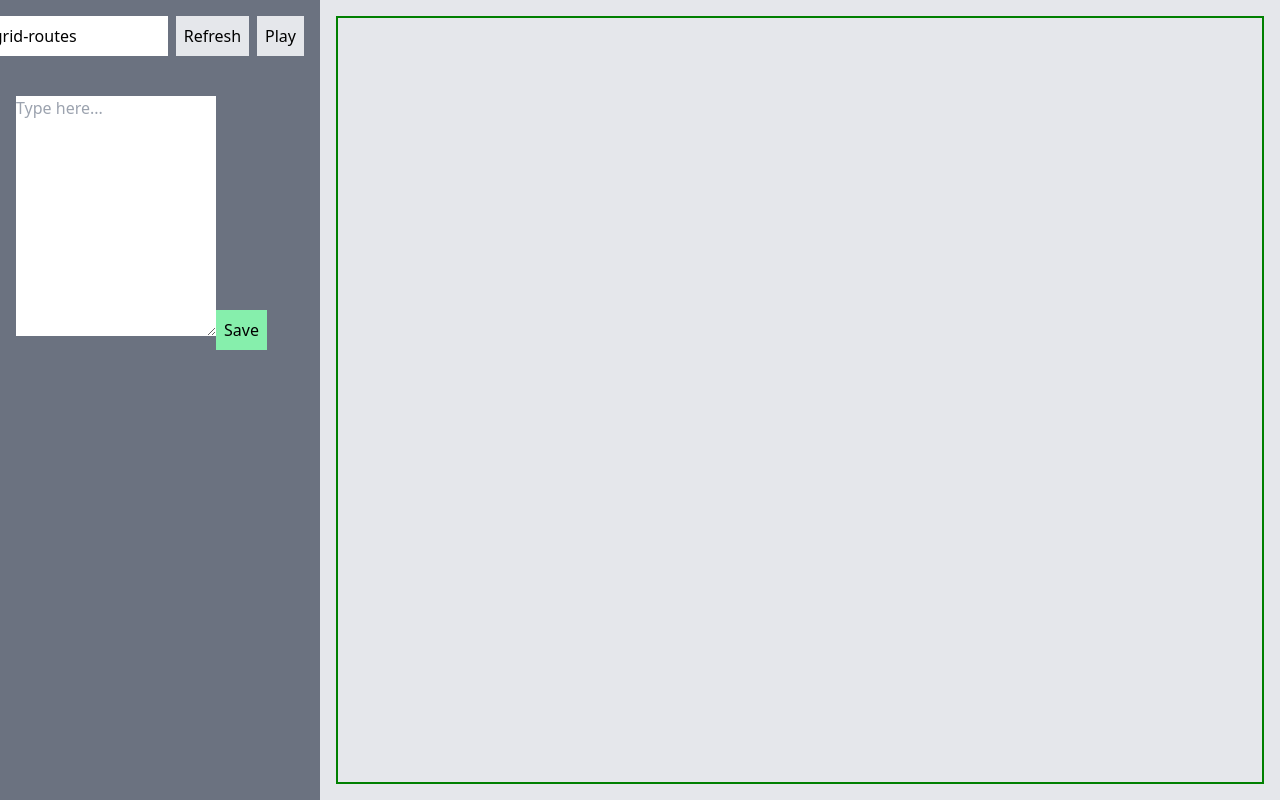
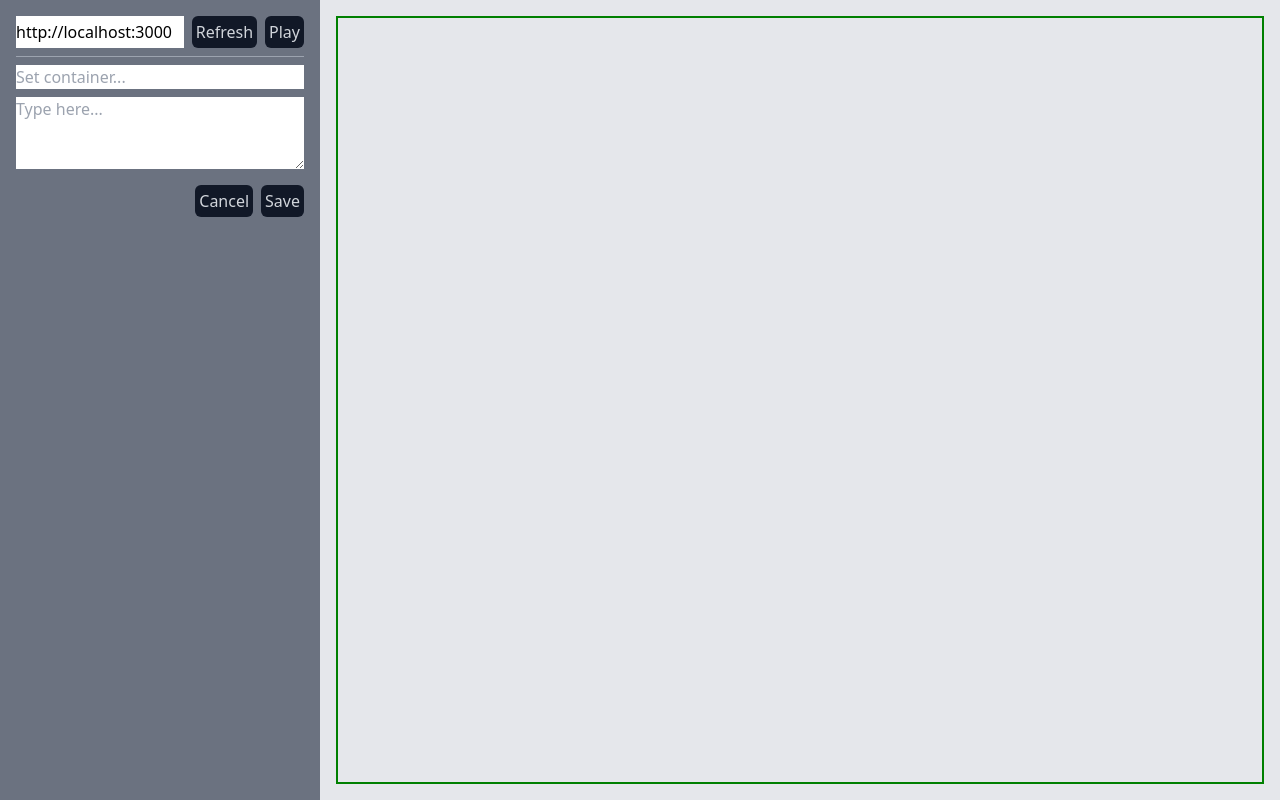
Before and after one commit to diegobugs/hackathon-browser, a React (Vite) app: page / in a window 1280 px wide. Both pictures are taken after a click on the button "Add action". Built offline with nearby package versions, Linux system fonts and the light colour scheme.

Commit message:
Checkpoit diseño, pero se rompio todo
Co-authored-by: Luis Pedro Mendoza Aceves <LPMendoza@users.noreply.github.com>

```diff
--- a/package.json
+++ b/package.json
@@ -15,7 +15,6 @@
     "react-dom": "^18.2.0"
   },
   "devDependencies": {
-    "@tanstack/eslint-plugin-query": "^4.29.4",
     "@types/react": "^18.0.28",
     "@types/react-dom": "^18.0.11",
     "@typescript-eslint/eslint-plugin": "^5.57.1",
--- a/src/App.tsx
+++ b/src/App.tsx
@@ -1,5 +1,7 @@
 import React, { useEffect, useRef, useState } from 'react'
 import { Langchain } from './langchain'
+import Button from './components/Button'
+import Spinner from './components/Spinner'
 
 const LOCATION = 'http://localhost:3000'
 
@@ -11,6 +13,7 @@ interface Prompt {
 }
 
 interface Sequence {
+  containerSelector: string
   prompt: Prompt
   selector?: string
   error: boolean
@@ -29,11 +32,10 @@ function App() {
   const iframeRef = useRef<HTMLIFrameElement | null>(null)
   const [currentPrompt, setCurrentPrompt] = useState<Prompt | null>()
   const [sequence, setSequence] = useState<Sequence[]>([])
-  const [documentSelector, setDocumentSelector] = useState<string>(
-    '.layout-grid-routes'
-  )
   const [running, setRunning] = useState<boolean>(false)
+  const [containerSelector, setContainerSelector] = useState<string>('')
   const [runningSequence, setRunningSequence] = useState<number>()
+  const [location, setLocation] = useState<string>(LOCATION)
 
   useEffect(() => {
     const iframe = iframeRef.current
@@ -60,12 +62,17 @@ function App() {
     }))
   }
 
+  const handleOnCancel = () => {
+    setCurrentPrompt(null)
+  }
+
   const handleOnSave = () => {
     if (!currentPrompt) return
 
     setSequence((state: any) => [
       ...state,
       {
+        containerSelector: containerSelector,
         prompt: currentPrompt,
         selector: '',
         error: false,
@@ -84,19 +91,23 @@ function App() {
 
     // Change background color of iframe
     if (iDocument) {
-      const content: any = iDocument.querySelector(documentSelector)
       const langchain = new Langchain()
 
       if (sequence && sequence.length > 0) {
-        const sequencesRunning = sequence.map(async ({ prompt }, index) => {
+        const sequencesRunning = sequence.map(
+          async ({ prompt, containerSelector }, index) => {
+            console.log('containerSelector', containerSelector)
+            const content: any = iDocument.querySelector(containerSelector)
             setRunningSequence(index)
-          await waitUntil(1000)
+
             const element = await langchain.retrieveElement(
               content.innerHTML,
               prompt.text
             )
 
             if (element) {
+              console.log('element', element)
+
               // Get element selector
               const selector = await langchain.retrieveElementSelector(element)
 
@@ -106,14 +117,19 @@ function App() {
 
                 // Execute the action over the element
                 if (action) {
-                const value = await langchain.retrieveValue(action, prompt.text)
+                  const value = await langchain.retrieveValue(
+                    action,
+                    prompt.text
+                  )
+
                   console.log('value', value)
+                  console.log('action', action)
                   console.log('selector', selector)
-                console.log('action', action)
+                  console.log('containerSelector', containerSelector)
 
                   if (action === 'click') {
                     const element = iDocument.querySelector(
-                    `${documentSelector} ${selector}`
+                      `${containerSelector} ${selector}`
                     )
                     console.log('element', element)
 
@@ -122,8 +138,9 @@ function App() {
                     }
                   } else if (action === 'type') {
                     const element = iDocument.querySelector(
-                    `${documentSelector} ${selector}`
+                      `${containerSelector} ${selector}`
                     )
+
                     console.log('element', element)
                     if (element) {
                       element.dispatchEvent(new Event('click'))
@@ -135,9 +152,8 @@ function App() {
                 }
               }
             }
-
-          console.log('-----------')
-        })
+          }
+        )
         await Promise.all(sequencesRunning)
         setRunning(false)
         setRunningSequence(undefined)
@@ -146,17 +162,28 @@ function App() {
   }
 
   const handlePause = () => {
-    console.log('paused')
+    setRunning(false)
   }
 
   const handleRefresh = () => {
     setRunning(false)
     setRunningSequence(undefined)
+
+    // Refesh the iframe
+    const iframe = iframeRef.current
+    if (iframe) {
+      iframe.src = location
+    }
   }
 
   const handleChangeDocumentSelector = (event: any) => {
     const { value } = event.target
-    setDocumentSelector(value)
+    setContainerSelector(value)
+  }
+
+  const handleChangeLocation = (event: any) => {
+    const { value } = event.target
+    setLocation(value)
   }
 
   return (
@@ -164,65 +191,72 @@ function App() {
       <div className="bg-gray-500 p-4 col-span-1">
         <div className="flex flex-row justify-end gap-2">
           <input
-            type="text"
-            value={documentSelector}
-            onChange={handleChangeDocumentSelector}
+            className="flex w-full"
+            value={location}
+            onChange={handleChangeLocation}
           />
-          <button className="bg-gray-200 p-2" onClick={handleRefresh}>
-            Refresh
-          </button>
-          <button
-            className="bg-gray-200 p-2"
-            onClick={handlePlaySequence}
-            disabled={!sequence}
-          >
+          <Button onClick={handleRefresh}>Refresh</Button>
+          <Button onClick={handlePlaySequence} disabled={!sequence}>
             {running ? 'Pause' : 'Play'}
-          </button>
+          </Button>
         </div>
-        <div className="mt-10">
+        <div className="mt-2 border-b border-gray-400" />
+        <div className="mt-2">
           {sequence &&
-            sequence.map(({ prompt }, index) => (
+            sequence.map(({ prompt, selector, containerSelector }, index) => (
               <div
                 key={index}
-                className={`flex flex-row justify-between items-center gap-2 bg-white mb-2 p-2 ${
+                className={`flex flex-row justify-between items-center gap-2 bg-gray-800 text-white mb-2 p-2 ${
                   runningSequence === index ? 'bg-green-300' : ''
                 }`}
               >
-                <div className="flex flex-col">
-                  <span className="text-sm">{prompt.type}</span>
+                <div className="w-full flex flex-col">
+                  <div className="flex flex-row items-center justify-between">
+                    <div>{runningSequence === index && <Spinner />}</div>
+                    <div className="flex flex-row justify-end">
+                      <span className="text-sm bg-green-700 text-center px-4">
+                        {prompt.type}
+                      </span>
+                    </div>
+                  </div>
+                  <div>
+                    <span className="text-sm">Selector </span>
+                    <span className="text-sm text-gray-400">
+                      {containerSelector}
+                    </span>
+                  </div>
                   <span className="text-sm">{prompt.text}</span>
                 </div>
               </div>
             ))}
 
           {currentPrompt && (
+            <div className="flex flex-col gap-2">
+              <input
+                type="text"
+                placeholder="Set container..."
+                value={containerSelector}
+                onChange={handleChangeDocumentSelector}
+              />
               <textarea
                 value={currentPrompt.text}
-              rows={10}
+                rows={3}
                 onChange={handleOnChange}
                 placeholder="Type here..."
               />
+            </div>
           )}
           {!currentPrompt && (
             <div className="flex gap-2">
-              <button
-                className="bg-gray-200 p-2 flex-1"
-                onClick={handleOnAdd('action')}
-              >
-                Add action
-              </button>
-              <button
-                className="bg-gray-200 p-2 flex-1"
-                onClick={handleOnAdd('assert')}
-              >
-                Add assertion
-              </button>
+              <Button onClick={handleOnAdd('action')}>Add action</Button>
+              <Button onClick={handleOnAdd('assert')}>Add assertion</Button>
             </div>
           )}
           {currentPrompt && (
-            <button className="bg-green-300 p-2" onClick={handleOnSave}>
-              Save
-            </button>
+            <div className="flex flex-row justify-end mt-4 gap-2">
+              <Button onClick={handleOnCancel}>Cancel</Button>
+              <Button onClick={handleOnSave}>Save</Button>
+            </div>
           )}
         </div>
       </div>
@@ -233,7 +267,7 @@ function App() {
           id="iFrame"
           width="100%"
           height="100%"
-          src={LOCATION}
+          src={location}
         />
       </div>
     </div>
--- /dev/null
+++ b/src/components/Button.tsx
@@ -0,0 +1,25 @@
+import React from 'react'
+
+interface ButtonProps {
+  onClick: () => void
+  disabled?: boolean
+  children: React.ReactNode
+}
+
+const Button: React.FunctionComponent<ButtonProps> = ({
+  onClick,
+  disabled,
+  children,
+}) => {
+  return (
+    <button
+      className=" bg-gray-900 p-1 text-base text-gray-300 rounded-md border-gray-300 border-solid"
+      onClick={onClick}
+      disabled={disabled}
+    >
+      {children}
+    </button>
+  )
+}
+
+export default Button
--- /dev/null
+++ b/src/components/Spinner.tsx
@@ -0,0 +1,35 @@
+import React from 'react'
+
+interface SpinnerProps {
+  width?: number
+  height?: number
+}
+
+const Spinner: React.FunctionComponent<SpinnerProps> = ({
+  width = 8,
+  height = 8,
+}) => {
+  return (
+    <div role="status">
+      <svg
+        aria-hidden="true"
+        className={`w-${width} h-${height} mr-2 text-gray-200 animate-spin dark:text-gray-600 fill-green-600`}
+        viewBox="0 0 100 101"
+        fill="none"
+        xmlns="http://www.w3.org/2000/svg"
+      >
+        <path
+          d="M100 50.5908C100 78.2051 77.6142 100.591 50 100.591C22.3858 100.591 0 78.2051 0 50.5908C0 22.9766 22.3858 0.59082 50 0.59082C77.6142 0.59082 100 22.9766 100 50.5908ZM9.08144 50.5908C9.08144 73.1895 27.4013 91.5094 50 91.5094C72.5987 91.5094 90.9186 73.1895 90.9186 50.5908C90.9186 27.9921 72.5987 9.67226 50 9.67226C27.4013 9.67226 9.08144 27.9921 9.08144 50.5908Z"
+          fill="currentColor"
+        />
+        <path
+          d="M93.9676 39.0409C96.393 38.4038 97.8624 35.9116 97.0079 33.5539C95.2932 28.8227 92.871 24.3692 89.8167 20.348C85.8452 15.1192 80.8826 10.7238 75.2124 7.41289C69.5422 4.10194 63.2754 1.94025 56.7698 1.05124C51.7666 0.367541 46.6976 0.446843 41.7345 1.27873C39.2613 1.69328 37.813 4.19778 38.4501 6.62326C39.0873 9.04874 41.5694 10.4717 44.0505 10.1071C47.8511 9.54855 51.7191 9.52689 55.5402 10.0491C60.8642 10.7766 65.9928 12.5457 70.6331 15.2552C75.2735 17.9648 79.3347 21.5619 82.5849 25.841C84.9175 28.9121 86.7997 32.2913 88.1811 35.8758C89.083 38.2158 91.5421 39.6781 93.9676 39.0409Z"
+          fill="currentFill"
+        />
+      </svg>
+      <span className="sr-only">...</span>
+    </div>
+  )
+}
+
+export default Spinner
--- a/src/langchain.ts
+++ b/src/langchain.ts
@@ -2,7 +2,7 @@ import { Configuration, OpenAIApi } from 'openai'
 
 const configuration = new Configuration({
   organization: 'org-scTtDRuncpaYiFm4kWWdLvUt',
-  apiKey: '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',
+  apiKey: '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',
 })
 
 export class Langchain {
@@ -28,13 +28,10 @@ export class Langchain {
   // Traducido: CLick on the search button
 
   async retrieveElement(input: any, prompt: string) {
-    const response = await this.model.createChatCompletion({
+    const response = await this.model.createCompletion({
       temperature: 0,
-      model: 'gpt-3.5-turbo',
-      messages: [
-        {
-          role: 'user',
-          content: `
+      model: 'text-davinci-001',
+      prompt: `
           Retrieve only the HTML element that better matches to the user prompt.
       Answer only a valid HTML element that is in the given HTML.
 
@@ -42,30 +39,6 @@ export class Langchain {
       ${input}
 
       ${prompt}`,
-        },
-      ],
-    })
-
-    if (response && response.data.choices) {
-      const { message } = response.data.choices[0]
-
-      return message?.content.trim()
-    }
-  }
-
-  async retrieveElementSelector(element: string) {
-    const response = await this.model.createCompletion({
-      temperature: 0,
-      //model: 'gpt-3.5-turbo',
-      model: 'text-davinci-001',
-      prompt: `
-      Retrieve only the selector that matches the current element.
-      Output only a valid selector for the given element. Be the most precise as possible.
-
-      The current element is:
-      ${element}
-
-      `,
     })
 
     if (response && response.data.choices) {
@@ -75,28 +48,22 @@ export class Langchain {
     }
   }
 
-  async retrieveElementSelectorChat(element: string) {
-    const response = await this.model.createChatCompletion({
+  async retrieveElementSelector(element: string) {
+    const response = await this.model.createCompletion({
       temperature: 0,
-      model: 'gpt-3.5-turbo',
-      messages: [
-        {
-          role: 'user',
-          content: `
-          Retrieve only the selector that matches the current element.
-      Output only a valid selector for the given element. Be the most precise as possible.
+      model: 'text-davinci-001',
+      prompt: `
+      Retrieve only the html selector that matches the current element.
+      Output only a valid html selector for the given element. Be the most precise as possible.
 
-      The current element is:
-      ${element}
-          `,
-        },
-      ],
+      Element: ${element}
+      `,
     })
 
     if (response && response.data.choices) {
-      const { message } = response.data.choices[0]
+      const { text } = response.data.choices[0]
 
-      return message?.content.trim()
+      return text?.trim()
     }
   }
 
@@ -148,14 +115,70 @@ export class Langchain {
     }
   }
 
-  async createTest(action: string, selector: string) {}
+  async retrieveAssert(prompt: string) {
+    const asserts = ['contains', 'isVisible']
+    let content = `
+    Retrieve just the supported assert keyword that matches with the user input if it is specified, if not return empty string:
+    user input: ${prompt}
+    limitations: ${asserts.join(',')}
+    `
+    const response = await this.model.createChatCompletion({
+      temperature: 0,
+      model: 'gpt-3.5-turbo',
+      messages: [
+        {
+          role: 'user',
+          content,
+        },
+      ],
+    })
+    if (response && response.data.choices) {
+      const { message } = response.data.choices[0]
+      return message?.content
+    }
+  }
+
+  async retrieveAssertContainsValue(prompt: string) {
+    let content = `
+    Retrieve only the value that should be contained specified in the user input,
+    limitations: just give the value, don't add anymore.
+    user input: ${prompt}
+    `
+    const response = await this.model.createChatCompletion({
+      temperature: 0,
+      model: 'gpt-3.5-turbo',
+      messages: [
+        {
+          role: 'user',
+          content,
+        },
+      ],
+    })
+    if (response && response.data.choices) {
+      const { message } = response.data.choices[0]
+      return message?.content
+    }
+  }
+
+  async retrieveAssertContainsElement(element: string, containedValue: string) {
+    let content = `
+    Response yes if the contained value is in the element.
+    contained value: ${containedValue}
+    element: ${element}
+    `
+    const response = await this.model.createChatCompletion({
+      temperature: 0,
+      model: 'gpt-3.5-turbo',
+      messages: [
+        {
+          role: 'user',
+          content,
+        },
+      ],
+    })
+    if (response && response.data.choices) {
+      const { message } = response.data.choices[0]
+      return message?.content
+    }
+  }
 }
-
-function groupArrayElements(array: any[], groupSize: number) {
-  const groupedArray = []
-  for (let i = 0; i < array.length; i += groupSize) {
-    const group = array.slice(i, i + groupSize)
-    groupedArray.push(group.join('\n'))
-  }
-  return groupedArray
-}
--- a/tailwind.config.js
+++ b/tailwind.config.js
@@ -1,8 +1,8 @@
 /** @type {import('tailwindcss').Config} */
 export default {
-  content: ["./src/**/*.{js,jsx,ts,tsx}"],
+  content: ['./src/**/*.{js,jsx,ts,tsx}'],
   theme: {
     extend: {},
   },
   plugins: [],
-};
+}
--- a/vite.config.ts
+++ b/vite.config.ts
@@ -1,5 +1,5 @@
-import { defineConfig } from "vite";
-import react from "@vitejs/plugin-react-swc";
+import { defineConfig } from 'vite'
+import react from '@vitejs/plugin-react-swc'
 
 // https://vitejs.dev/config/
 export default defineConfig({
@@ -7,4 +7,4 @@ export default defineConfig({
   server: {
     port: 4000,
   },
-});
+})
```
Also changed, not shown: src/components/Text.tsx (added, +7 -0 lines), .eslintrc.cjs, 1 other file (tests, documents, lock files or other folders). Lines whose indentation alone changed are shown as unchanged.
